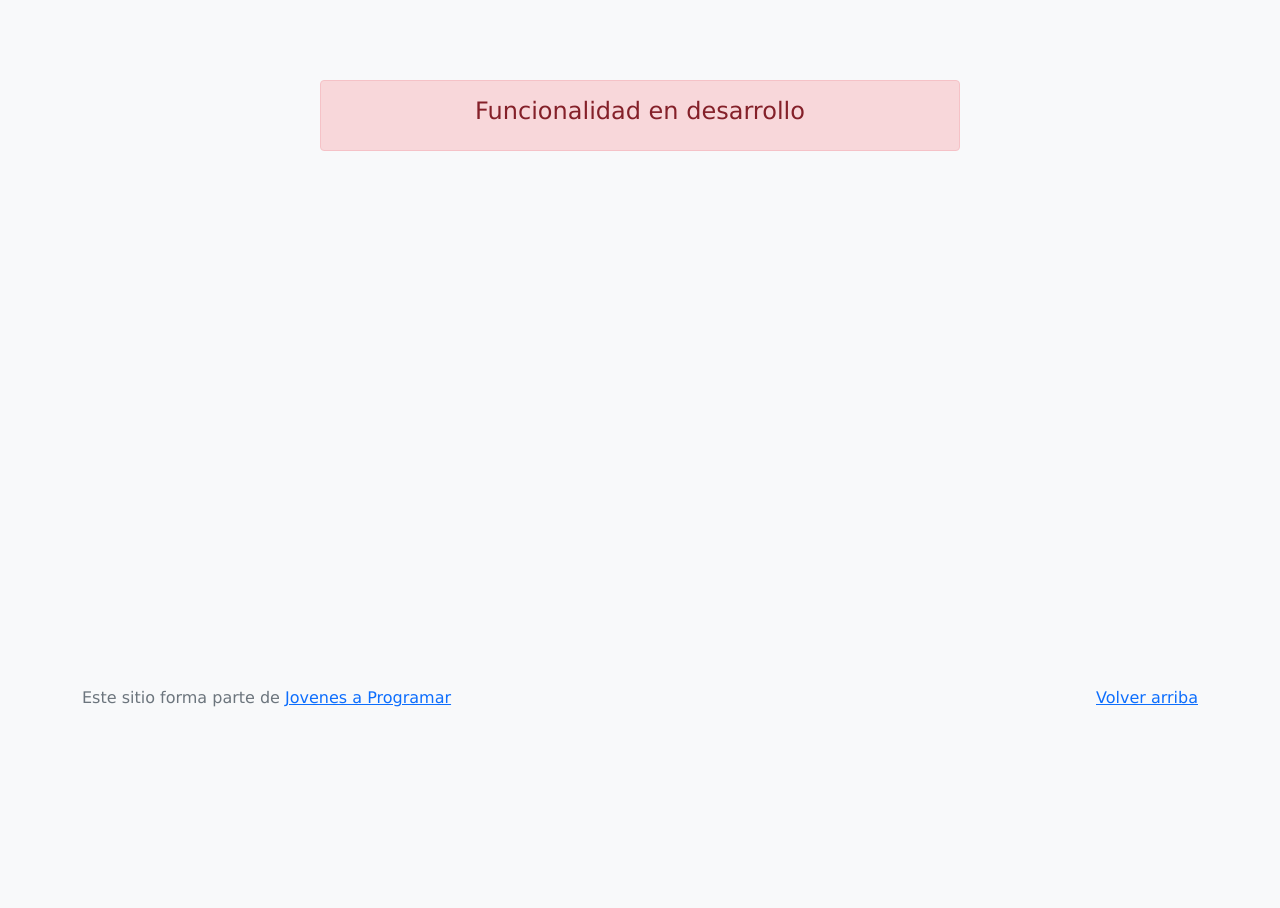
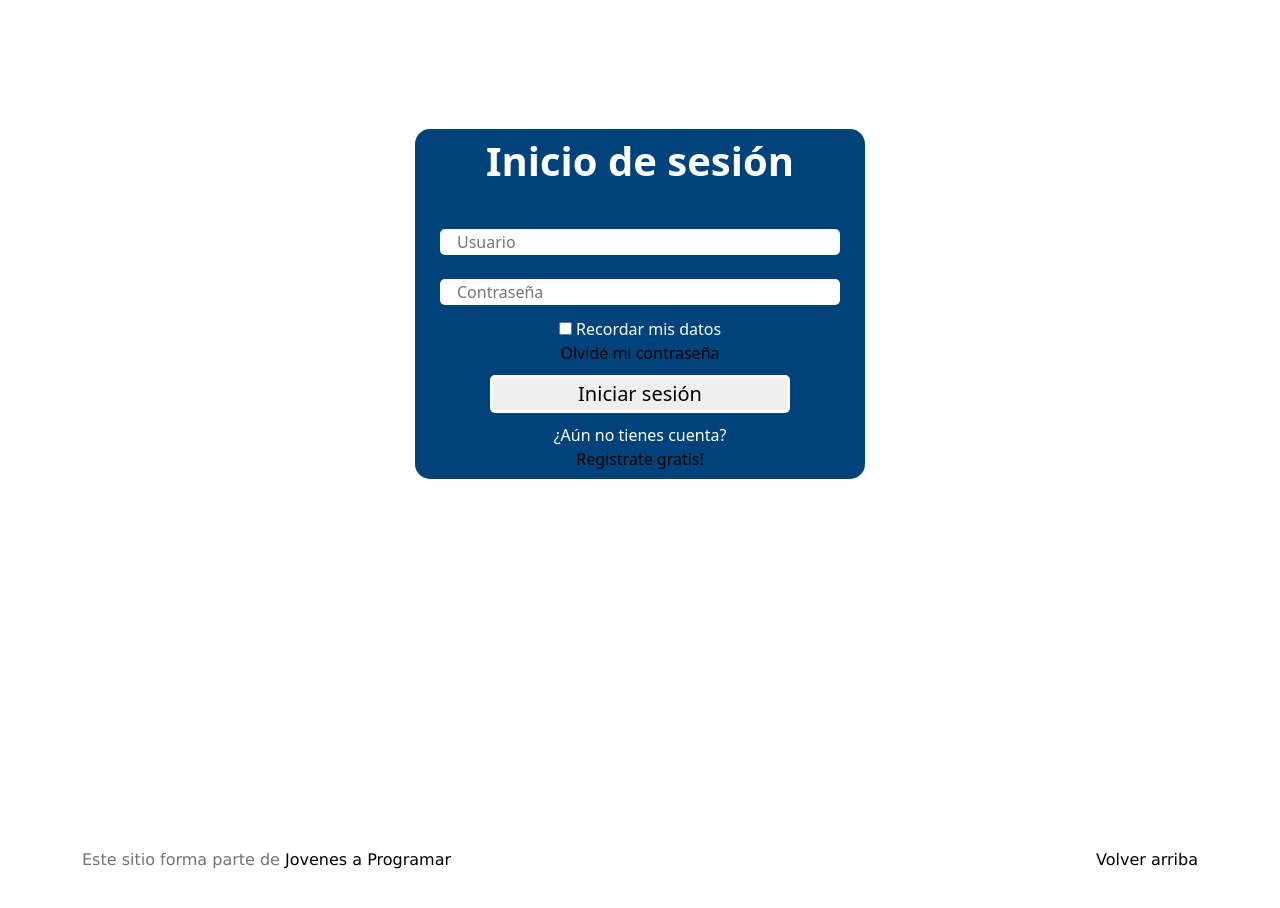
Before and after one commit to gsotoc/workspace-inicial, a plain HTML site: page login.html in a window 1280 px wide. Before the commit the page ends 800 px from the top, so only its background shows below. Drawn offline with Linux system fonts and the light colour scheme.

Commit message:
Página de login
Primera página de login, aún el olvidé mi contraseña y registrate gratis no tienen funcionalidad.

```diff
--- a/css/styles.css
+++ b/css/styles.css
@@ -187,4 +187,83 @@ a.custom-card:hover {
 
 .checked {
   color: orange;
+
 }
+
+/* Voy a agregar estilos al nuevo login */
+
+.contenedor{
+  display: flex;
+  justify-content: center;
+  align-items: center;
+  min-height: 100vh;
+  color: white;
+}
+
+.card{
+  width: 450px;
+  height: 350px;
+  border: none;
+  justify-content: center;
+  background-color: #00437a;
+  border-radius: 15px;
+  text-align: center;
+  }
+
+.card h1 {
+  color: white;
+  font-size: 40px;
+  text-align: center;
+  font-weight: 800;
+  margin: 15px 0 20px;
+}
+
+.card .login-details{
+  height: 40px;
+}
+
+.login-details input {
+  width: 400px;
+  color: black;
+  border: none;
+  border-radius: 5px;
+  margin: 0 25px;
+}
+
+.login-details input:hover{
+  background-color: lightgrey;
+}
+
+.login-details input::placeholder{
+  padding-left: 15px;
+}
+
+#inicio {
+  width: 300px;
+  color: black;
+  font-size: 20px;
+  border: solid;
+  border-color: white;
+  border-radius: 5px;
+  margin: 10px 75px;
+}
+
+#inicio:hover{
+  transform: scale(105%);
+  cursor: pointer;
+}
+
+#registro {
+  align-items: center;
+}
+
+a{
+  color: black;
+  text-decoration: none;
+}
+
+a:hover{
+  transform: scale(105%);
+  text-decoration: underline;
+  color: white;
+}
--- a/login.html
+++ b/login.html
@@ -5,25 +5,36 @@
   <meta http-equiv="Content-Type" content="text/html; charset=UTF-8">
   <meta name="viewport" content="width=device-width, initial-scale=1, shrink-to-fit=no">
   <title>eMercado - Todo lo que busques está aquí</title>
-
   <link href="https://fonts.googleapis.com/css?family=Raleway:300,300i,400,400i,700,700i,900,900i" rel="stylesheet">
   <link href="css/bootstrap.min.css" rel="stylesheet">
   <link href="css/styles.css" rel="stylesheet">
-  <style>
-    body {
-      background-color: rgb(248, 249, 250);
-    }
-  </style>
 </head>
 
 <body>
-  <main class="mt-5">
-    <div class="container">
-      <div class="alert alert-danger text-center" role="alert">
-        <h4 class="alert-heading">Funcionalidad en desarrollo</h4>
+  <div class="contenedor">
+    <main class="mt-5">
+      <div class="card">
+        <h1>Inicio de sesión</h1>
+          <form>
+             <div class="login-details">
+                <label for="usuario"></label>
+                <input type="text" name="usuario" id="user" placeholder="Usuario" required>
+                <label for="pasw"></label>
+                <input type="password" name="contaseña" id="pasw" placeholder="Contraseña" required>
+             </div><br><br><br>
+              <div id="olvide_recordar">
+                  <label for="recordarme"></label><input type="checkbox" name="recordarme"> Recordar mis datos</label><br>
+                  <a href="#">Olvidé mi contraseña</a>
+              </div>
+              <button id="inicio" type="submit">Iniciar sesión</button><br>
+              <div id="registro">
+                  <p>¿Aún no tienes cuenta? <br> <a href="#">Registrate gratis!</a></p>
+              </div>
+          </form>
       </div>
-    </div>
-  </main>
+    </main>
+  </div>
+
   <footer class="text-muted">
     <div class="container">
       <p class="float-end">
```
Also changed, not shown: index.html (+2 -0 lines).
